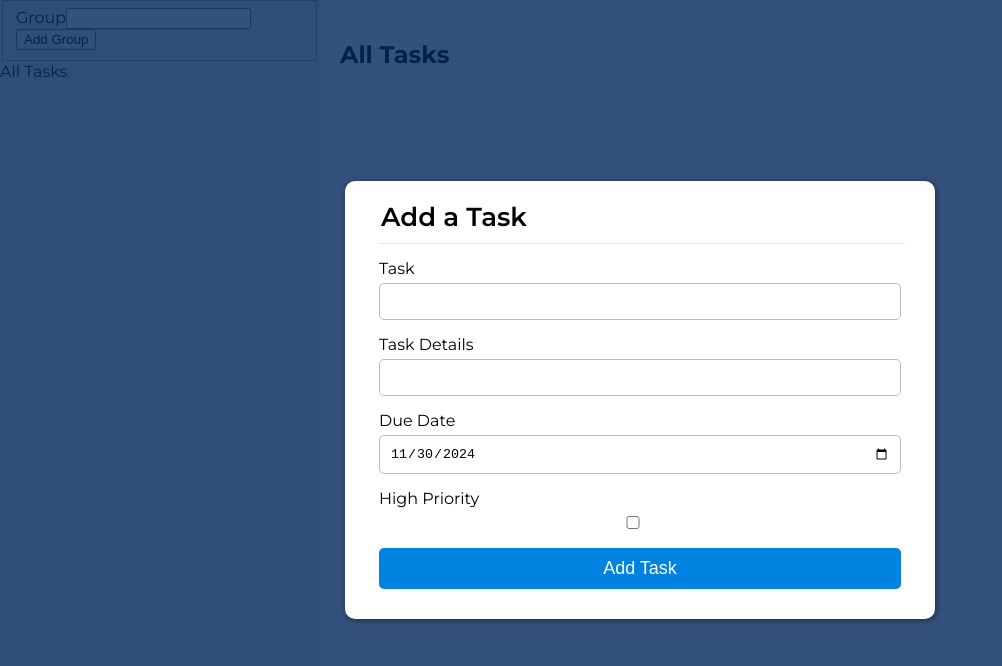
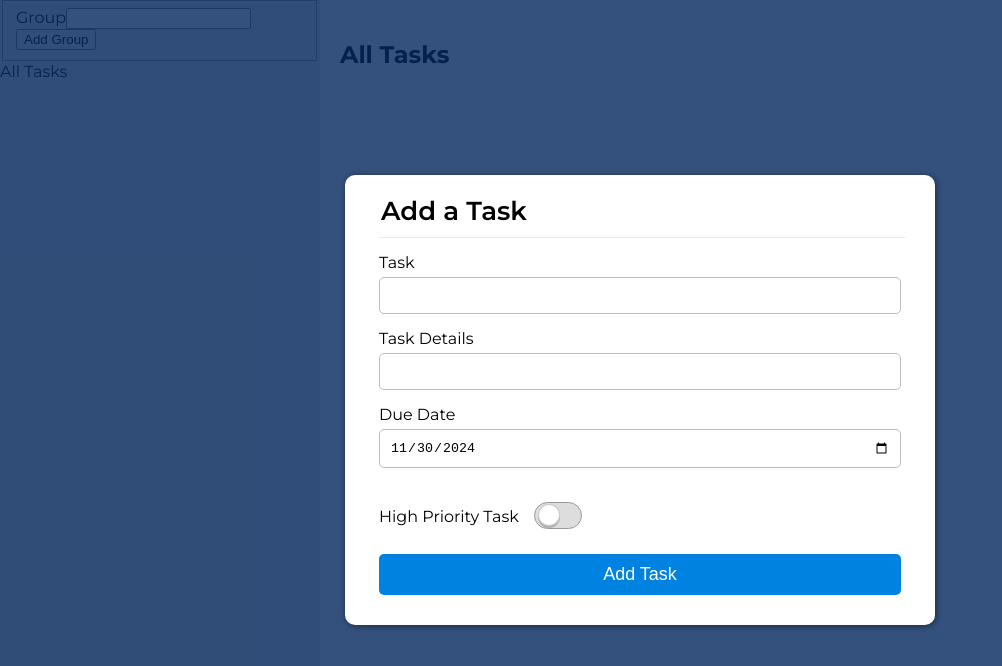
Before and after one commit to kysch13/odin-todo-list, a website built with webpack: page src/template.html in a window 1280 px wide. Shown: the whole page, without its empty margins (0-1002 px from the left). Built offline with nearby package versions, Linux system fonts and the light colour scheme.

Commit message:
Style high priority toggle

```diff
--- a/src/forms.js
+++ b/src/forms.js
@@ -12,28 +12,31 @@ function buildTaskForm (action, id) {
 
     const inputs = [];
     const title = makeElem('div');
-    title.appendChild(makeLabel('title', 'Task'));
+    title.appendChild(makeLabel('input-task-title', 'Task'));
     const titleInput = makeInput('text', 'input-task-title', 'title', null, true);
     title.appendChild(titleInput);
     inputs.push(title);
 
     const desc = makeElem('div');
-    desc.appendChild(makeLabel('desc', 'Task Details'));
+    desc.appendChild(makeLabel('input-task-desc', 'Task Details'));
     const descInput = makeInput('text', 'input-task-desc', 'desc', null, false);
     desc.appendChild(descInput);
     inputs.push(desc);
 
     const due = makeElem('div');
-    due.appendChild(makeLabel('due', 'Due Date'));
+    due.appendChild(makeLabel('input-task-due', 'Due Date'));
     const dueDateInput = makeInput('date', 'input-task-due', 'due', null, false);
     dueDateInput.value = dates.currentDateFormatted;
     due.appendChild(dueDateInput);
     inputs.push(due);
 
-    const priority = makeElem('div');
-    priority.appendChild(makeLabel('checkbox', 'High Priority'));
+    const priority = makeElem('div', undefined, 'task-priority-container');
+    const priorityLabel = makeLabel('input-task-priority', '');
+    priority.appendChild(priorityLabel);
+    const prioritySpan = makeElem('span', undefined);
     const priorityInput = makeInput('checkbox', 'input-task-priority', 'priority', null, false);
-    priority.appendChild(priorityInput);
+    priorityLabel.appendChild(priorityInput);
+    priorityLabel.appendChild(prioritySpan);
     inputs.push(priority);
 
     if (action === 'add') {
--- a/src/styles.css
+++ b/src/styles.css
@@ -74,6 +74,73 @@ body {
     display: block;
     margin-bottom: 5px;
 }
+
+label[for="input-task-priority"] {
+    position: relative;
+    display: inline-block;
+    width: 48px;
+    height: 27px;
+    top: -5px;
+}
+
+div.task-priority-container {
+    margin-top: 20px;
+}
+
+div.task-priority-container::before {
+    content: 'High Priority Task';
+    margin-right: 15px;
+    line-height: 27px;
+}
+
+label[for="input-task-priority"] input {
+    opacity: 0;
+    width: 0;
+    height: 0;
+}
+
+label[for="input-task-priority"] span {
+    position: absolute;
+    cursor: pointer;
+    top: 0;
+    left: 0;
+    right: 0;
+    bottom: 0;
+    background-color: #ddd;
+    border: 1px solid #333;
+    -webkit-transition: 0.4s;
+    transition: 0.4s;
+    border-radius: 20px;
+    border: 1px solid #999;
+}
+
+label[for="input-task-priority"] span:before {
+    position: absolute;
+    content: "";
+    height: 20px;
+    width: 20px;
+    left: 3px;
+    bottom: 2px;
+    background-color: #fff;
+    -webkit-transition: 0.4s;
+    transition: 0.4s;
+    border-radius: 50%;
+    filter: drop-shadow(0 2px #00000033);
+    border: 1px solid #00000033;
+}
+
+label[for="input-task-priority"] input:checked + span {
+    background: #0082e1;
+    border: 1px solid #005ea2;
+
+}
+
+label[for="input-task-priority"] input:checked + span:before {
+    -webkit-transform: translateX(20px);
+    -ms-transform: translateX(20px);
+    transform: translateX(20px);
+}
+
 
 .add-task-form button {
     cursor: pointer;
```
